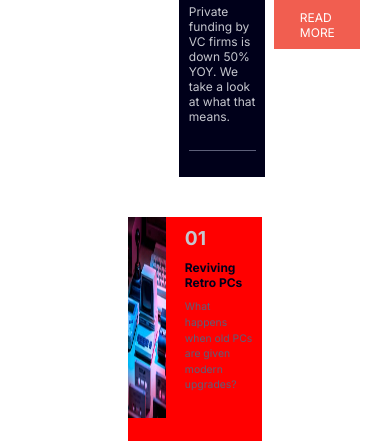
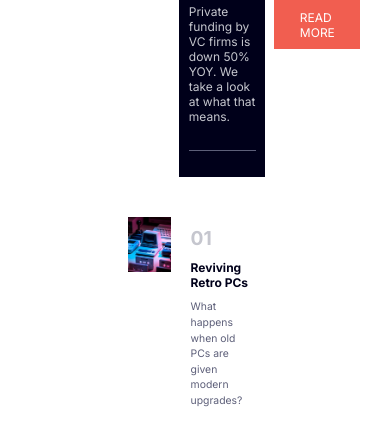
Before and after one commit to StephenThagana/news-homepage, a website: page index.html in a window 390 px wide. Shown: the part 655-1096 px from the top of the page. Drawn offline with Linux system fonts and the light colour scheme.

Commit message:
responsive

```diff
--- a/sass/layout/_section__trends.scss
+++ b/sass/layout/_section__trends.scss
@@ -4,25 +4,24 @@
 .popular {
   @include respond(tab-port) {
     grid-template-columns: 1fr;
-    background-color: red;
   }
   &__item {
     display: flex;
     gap: 1.2rem;
 
-    // @include respond(tab-port) {
-    //   flex-direction: column;
-    //   box-shadow: 0 1.2rem 2.4rem rgba(0, 0, 0, 0.15);
-    // }
+    @include respond(tab-port) {
+      align-items: flex-start;
+    }
   }
 
   &__img {
     width: 100%;
     height: 100%;
 
-    // @include respond(tab-port) {
-    //   width: 100%;
-    // }
+    @include respond(tab-port) {
+      // height: 35%;
+      width: 100%;
+    }
   }
   &__content {
     display: flex;
@@ -30,6 +29,7 @@
     gap: 1.2rem;
     @include respond(tab-port) {
       padding: 1.2rem;
+      align-self: stretch;
     }
   }
   &__number {
```
Also changed, not shown: css/styles.css, 1 other file.
